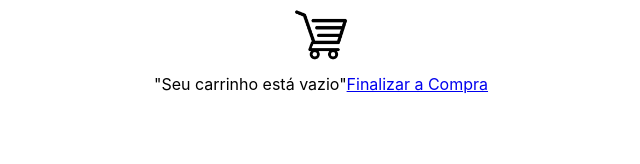
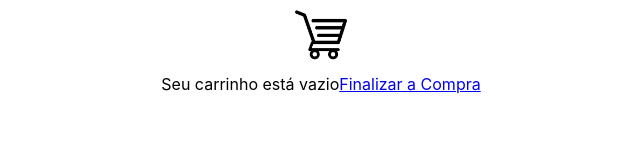
Before and after one commit to tryber/sd-04-project-frontend-online-store-17, a React (Create React App) app: page /ShoppingCart in a window 1280 px wide. Shown: the top 164 px of the page, without its empty margins (319-959 px from the left). Built offline with nearby package versions, Linux system fonts and the light colour scheme.

Commit message:
Fix SelectedCategory, bug de dois clicks no buttons

```diff
--- a/src/pages/Home.js
+++ b/src/pages/Home.js
@@ -34,9 +34,9 @@ export default class Home extends React.Component {
       .then((data) => this.setState({ product: data.results }));
   }
 
-  selectedCategory(event) {
-    this.setState({ selectedCategory: event.target.value });
-    this.getProductsFromApi();
+  async selectedCategory(event) {
+    await this.setState({ selectedCategory: event.target.value });
+    await this.getProductsFromApi();
   }
 
   render() {
--- a/src/pages/ShoppingCartPage.js
+++ b/src/pages/ShoppingCartPage.js
@@ -6,14 +6,14 @@ class ShoppingCartPage extends React.Component {
     super(props);
 
     this.state = {
-      cart: '',
+      cart: 'Seu carrinho está vazio',
     };
   }
 
   render() {
     return (
       <div>
-        <span data-testid="shopping-cart-empty-message">"Seu carrinho está vazio"</span>
+        <span data-testid="shopping-cart-empty-message">{this.state.cart}</span>
         <Link to="/checkout" data-testid="checkout-products">
           Finalizar a Compra
         </Link>
```
